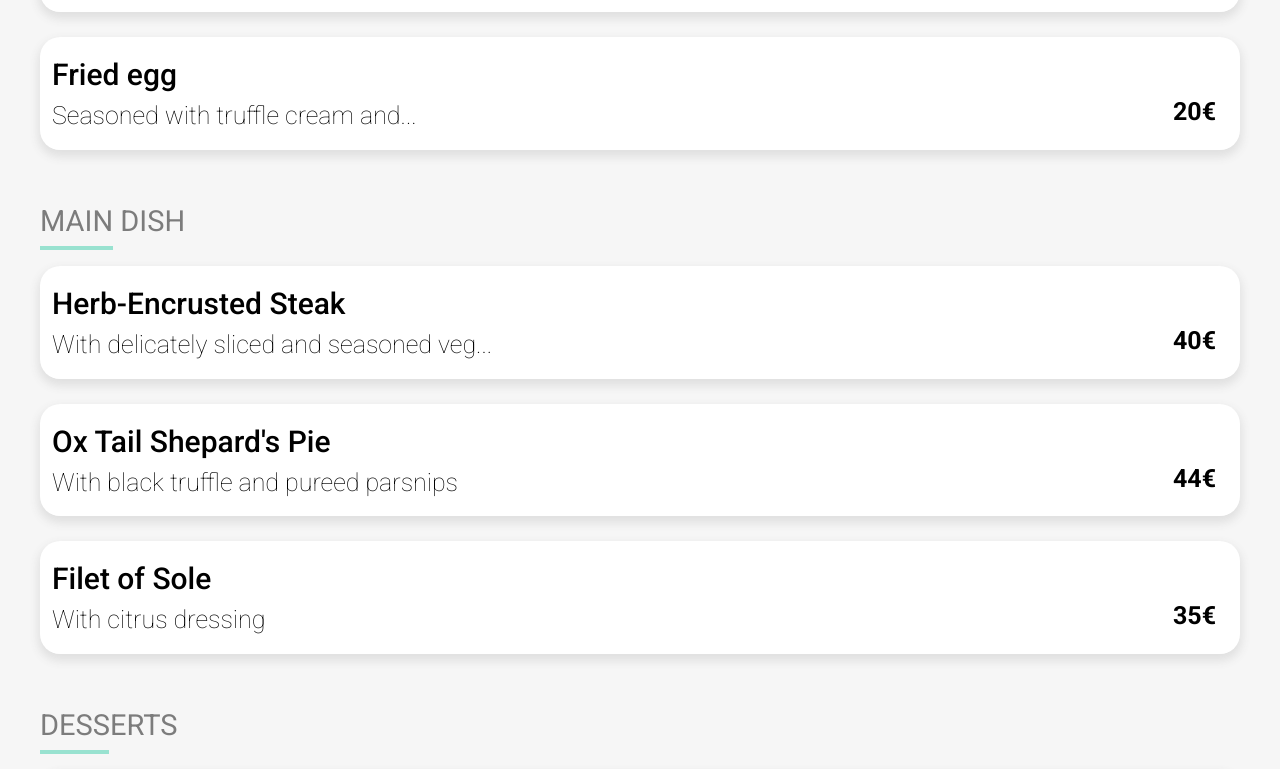
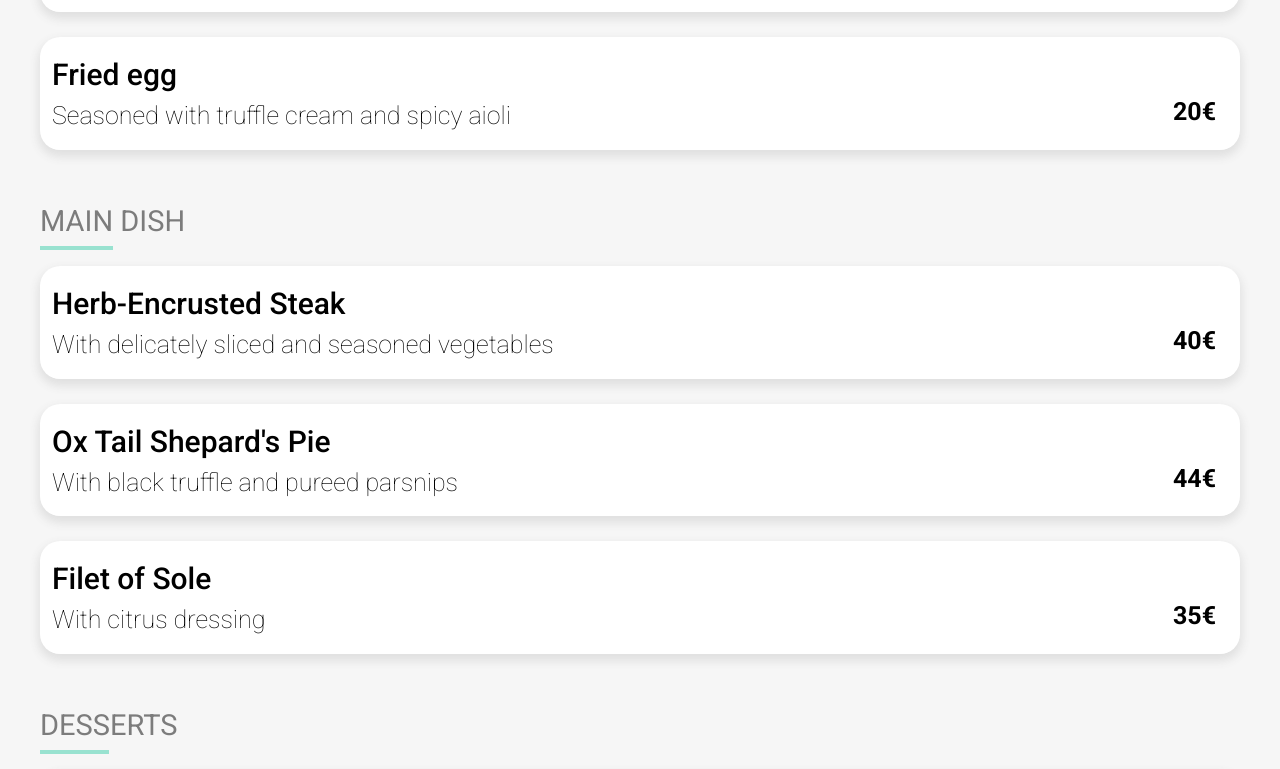
Before and after one commit to mwhite192/P3_Ogunleye_Code, a website: page full_menu.html in a window 1280 px wide. Shown: the part 751-1520 px from the top of the page. Drawn offline with Linux system fonts and the light colour scheme; a web font is replaced by a local one.

Commit message:
added more text to full_menu.html file; completed truncate transition for restaurant buttons

```diff
--- a/full_menu.html
+++ b/full_menu.html
@@ -1,4 +1,4 @@
-<!DOCTYPE html>
+    <!DOCTYPE html>
 <html lang="en">
 <head>
     <meta charset="UTF-8">
@@ -106,7 +106,7 @@
                                         Fried egg
                                     </p>
                                     <p class="Rest-Menu__Course-Container-List--Item-Button-Info-Container-Subtitle">
-                                        Seasoned with truffle cream and...
+                                        Seasoned with truffle cream and spicy aioli
                                     </p>
                                     <p class="Rest-Menu__Course-Container-List--Item-Button-Info-Container-Price">
                                         <strong>20€</strong>
@@ -134,7 +134,7 @@
                                         Herb-Encrusted Steak
                                     </p>
                                     <p class="Rest-Menu__Course-Container-List--Item-Button-Info-Container-Subtitle">
-                                        With delicately sliced and seasoned veg...
+                                        With delicately sliced and seasoned vegetables
                                     </p>
                                     <p class="Rest-Menu__Course-Container-List--Item-Button-Info-Container-Price">
                                         <strong>40€</strong>
--- a/scss/components/_rest-buttons.scss
+++ b/scss/components/_rest-buttons.scss
@@ -18,8 +18,15 @@
 }
 
 .Rest-Menu__Course-Container-List--Item-Button-Info-Container-Subtitle{
+    width: 100%;
     font-size: 25px;
     font-weight: lighter;
+    white-space: nowrap;
+    overflow: hidden;
+    text-overflow: ellipsis;
+    transition-property: width;
+    transition-duration: 0.5s;
+    transition-timing-function: ease;
 }
 
 .Rest-Menu__Course-Container-List--Item-Button-Info-Container-Price{
@@ -57,18 +64,6 @@
     background: white;
 }
 
-// transition stylings for the 'dish selection' check
-.Rest-Menu__Course-Container-List--Item-Button:hover
-.Rest-Menu__Course-Container--Item-Button-Info-Container-Selection-Icon{
-    opacity: 1;
-    width: 15%;
-}
-
-.Rest-Menu__Course-Container-List--Item-Button:hover
-.Rest-Menu__Course-Container-List--Item-Button-Info-Container-Price{
-    right: 15%;
-}
-
 // restaurant 'order' button stylings
 .Rest-Menu__Course-Container-Button{
     font-family: 'Roboto', sans-serif;
@@ -88,3 +83,20 @@
     border-radius: 40px;
     box-shadow: 0px 5px 10px 2px #aaaaaa;
 }
+
+// transition stylings for the 'dish selection' check
+.Rest-Menu__Course-Container-List--Item-Button:hover
+.Rest-Menu__Course-Container--Item-Button-Info-Container-Selection-Icon{
+    opacity: 1;
+    width: 15%;
+}
+
+.Rest-Menu__Course-Container-List--Item-Button:hover
+.Rest-Menu__Course-Container-List--Item-Button-Info-Container-Price{
+    right: 15%;
+}
+
+.Rest-Menu__Course-Container-List--Item-Button:hover
+.Rest-Menu__Course-Container-List--Item-Button-Info-Container-Subtitle{
+    width: 55%;
+}
```
Also changed, not shown: css/rest.css.
